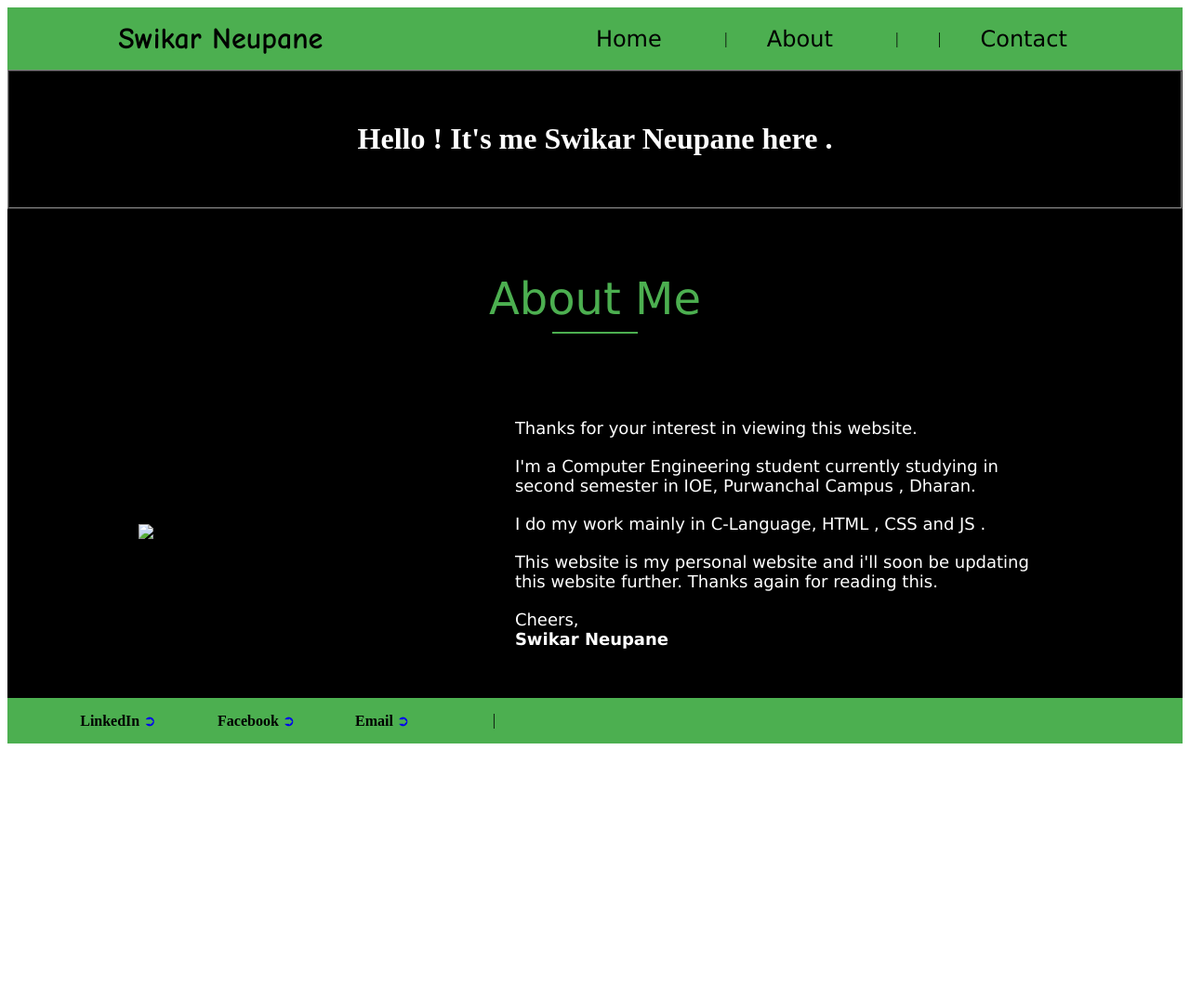
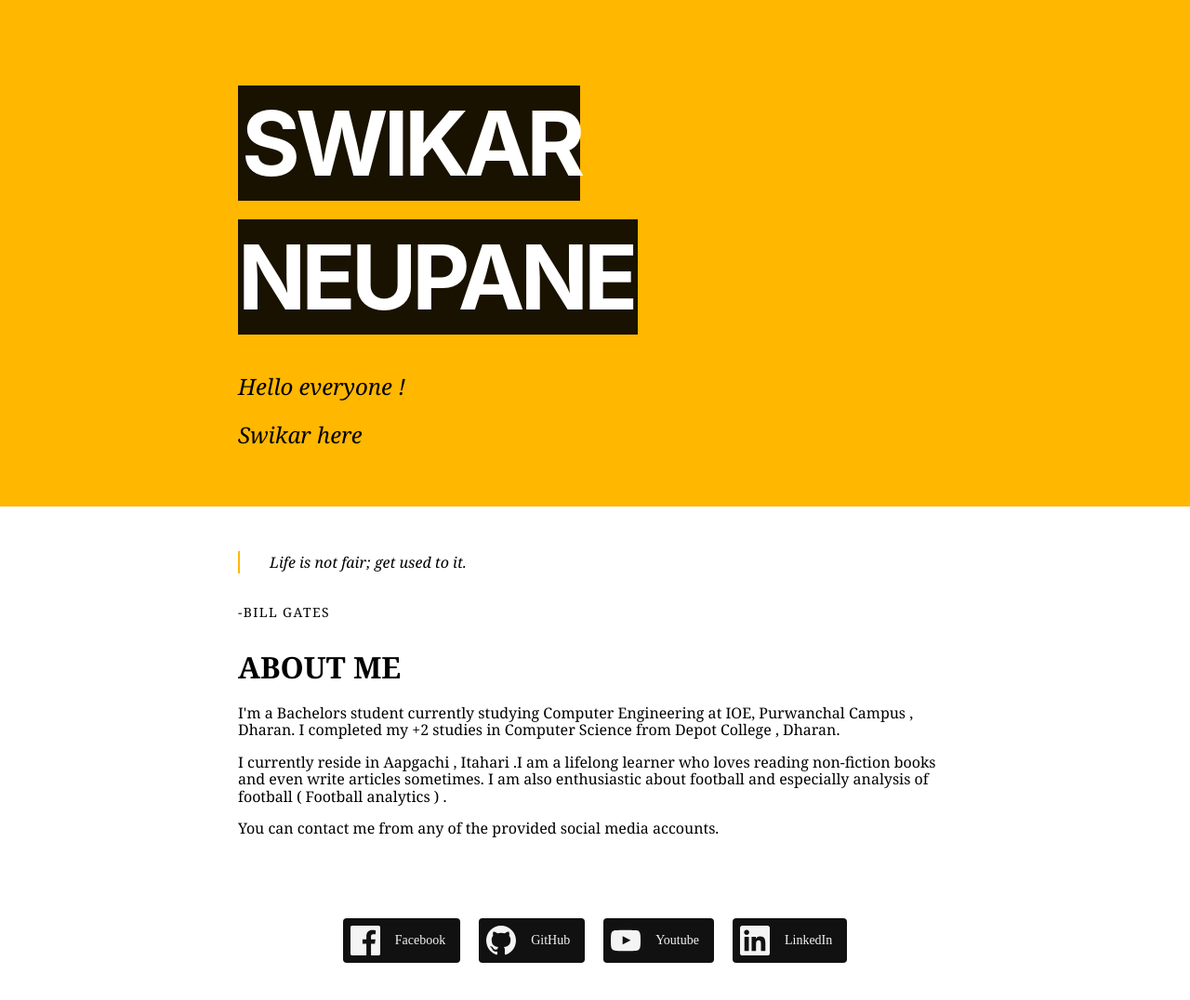
Before and after one commit to Swikarneupane/Mywebsite, a plain HTML site: page index.html in a window 1280 px wide. Shown: the whole page at 93% size. Before the commit the page ends 808 px from the top, so only its background shows below. Drawn offline with nearby package versions, Linux system fonts and the light colour scheme.

Commit message:
Update index.html

```diff
--- a/index.html
+++ b/index.html
@@ -1,208 +1,64 @@
 <!DOCTYPE html>
 <html lang="en">
-
 <head>
     <meta charset="UTF-8">
-	<meta name="viewport" content=
-		"width=device-width, initial-scale=1.0">
-	<title>HTML Project</title>
+    <meta http-equiv="X-UA-Compatible" content="IE=edge">
+    <meta name="viewport" content="width=device-width, initial-scale=1.0">
+    <link rel="stylesheet" href="https://unpkg.com/tachyons@4.12.0/css/tachyons.min.css"/>
+    <title>Document</title>
 </head>
+<body>
+    <article>
+        <header class="bg-gold sans-serif">
+          <div class="mw9 center pa4 pt5-ns ph7-l">
+            <time class="f6 mb2 dib ttu tracked"><small></small></time>
+            <h3 class="f2 f1-m f-headline-l measure-narrow lh-title mv0">
+              <span class="bg-black-90 lh-copy white pa1 tracked-tight">
+                SWIKAR NEUPANE
+              </span>
+            </h3>
+            <h4 class="f3 fw1 georgia i"><p>Hello everyone !</p> <p>Swikar here</p></h4>
+            <h5 class="f6 ttu tracked black-80"></h5>
+          </div>
+        </header>
+        <div class="pa4 ph7-l georgia mw9-l center">
+          <p class="f6 f5-ns lh-copy measure i pl4 bl bw1 b--gold mb4">
+            Life is not fair; get used to it.
+          </p>
+          <cite class="f6 ttu tracked fs-normal">-BILL GATES</cite>
+          <p class="f5 f4-ns lh-copy measure mb4">
+            <h1>ABOUT ME </h1>
+            <p>
+              I'm a Bachelors student currently studying Computer Engineering at IOE, Purwanchal Campus , Dharan. I completed my +2 studies in Computer Science from Depot College , Dharan.
+            </p>
+            <p>
+              I currently reside in Aapgachi , Itahari .I am a lifelong learner who loves reading non-fiction books and even write articles sometimes. I am also enthusiastic about football and especially analysis of football ( Football analytics ) .
+            </p>
+            <p>
+                You can contact me from any of the provided social media accounts.
+            </p>
+        </div>
+      </article>
 
-<body>
-	<!--Header(start)-->
-	<table id="header" border="0" width="100%"
-		cellpadding="0" cellspacing="0" bgcolor="#4CAF50">
-		<tr>
-			<td>
-				<table border="0" cellpadding="15"
-					cellspacing="0" width="90%" align="center">
-					<tr>
-						<td>
-
-
-						</td>
-
-						<td>
-							<font face="Comic sans MS" size="6">
-								<b>Swikar Neupane</b>
-							</font>
-						</td>
-
-						<td width="15%">
-
-						</td>
-
-						<td>
-							<a href="#home" style="text-decoration:none">
-								<font face="Verdana" size="5" color=black>
-									Home
-								</font>
+      <!-- SVG Icons are from https://simpleicons.org -->
+<footer class="pv4 ph2 tc-l">
+    <a class="no-underline near-white bg-animate bg-near-black hover-bg-gray inline-flex items-center ma2 tc br2 pa2" href="https://www.facebook.com/profile.php?id=100006885646259" title="Facebook">
+      <svg class="dib h2 w2" fill="currentColor" xmlns="http://www.w3.org/2000/svg" viewBox="0 0 16 16" fill-rule="evenodd" clip-rule="evenodd" stroke-linejoin="round" stroke-miterlimit="1.414"><path d="M15.117 0H.883C.395 0 0 .395 0 .883v14.234c0 .488.395.883.883.883h7.663V9.804H6.46V7.39h2.086V5.607c0-2.066 1.262-3.19 3.106-3.19.883 0 1.642.064 1.863.094v2.16h-1.28c-1 0-1.195.476-1.195 1.176v1.54h2.39l-.31 2.416h-2.08V16h4.077c.488 0 .883-.395.883-.883V.883C16 .395 15.605 0 15.117 0" fill-rule="nonzero"/></svg>
+      <span class="f6 ml3 pr2">Facebook</span>
     </a>
-						</td>
-
-						<td>
-							|
-						</td>
-
-						<td>
-							<a href="#about" style="text-decoration:none">
-								<font face="Verdana" size="5" color=black>
-									About
-								</font>
+    <a class="no-underline near-white bg-animate bg-near-black hover-bg-gray inline-flex items-center ma2 tc br2 pa2" href="https://github.com/Swikarneupane/Swikar_Neupane" title="GitHub">
+      <svg class="dib h2 w2" fill="currentColor" xmlns="http://www.w3.org/2000/svg" viewBox="0 0 16 16" fill-rule="evenodd" clip-rule="evenodd" stroke-linejoin="round" stroke-miterlimit="1.414"><path d="M8 0C3.58 0 0 3.582 0 8c0 3.535 2.292 6.533 5.47 7.59.4.075.547-.172.547-.385 0-.19-.007-.693-.01-1.36-2.226.483-2.695-1.073-2.695-1.073-.364-.924-.89-1.17-.89-1.17-.725-.496.056-.486.056-.486.803.056 1.225.824 1.225.824.714 1.223 1.873.87 2.33.665.072-.517.278-.87.507-1.07-1.777-.2-3.644-.888-3.644-3.953 0-.873.31-1.587.823-2.147-.083-.202-.358-1.015.077-2.117 0 0 .672-.215 2.2.82.638-.178 1.323-.266 2.003-.27.68.004 1.364.092 2.003.27 1.527-1.035 2.198-.82 2.198-.82.437 1.102.163 1.915.08 2.117.513.56.823 1.274.823 2.147 0 3.073-1.87 3.75-3.653 3.947.287.246.543.735.543 1.48 0 1.07-.01 1.933-.01 2.195 0 .215.144.463.55.385C13.71 14.53 16 11.534 16 8c0-4.418-3.582-8-8-8"/></svg>
+      <span class="f6 ml3 pr2">GitHub</span>
     </a>
-						</td>
-
-						<td>
-							|
-						</td>
-
-						<td>
-							|
-						</td>
-
-						<td>
-							<a href="#contact" style="text-decoration:none">
-								<font face="Verdana" size="5" color=black>
-									Contact
-								</font>
+    <a class="no-underline near-white bg-animate bg-near-black hover-bg-gray inline-flex items-center ma2 tc br2 pa2" href="https://www.youtube.com/channel/UCCHr7ZnfuOljX2UJB8WA3ig" title="youtube">
+      <svg class="dib w2 h2" fill="currentColor" xmlns="http://www.w3.org/2000/svg" viewBox="0 0 16 16" fill-rule="evenodd" clip-rule="evenodd" stroke-linejoin="round" stroke-miterlimit="1.414"><path d="M0 7.345c0-1.294.16-2.59.16-2.59s.156-1.1.636-1.587c.608-.637 1.408-.617 1.764-.684C3.84 2.36 8 2.324 8 2.324s3.362.004 5.6.166c.314.038.996.04 1.604.678.48.486.636 1.588.636 1.588S16 6.05 16 7.346v1.258c0 1.296-.16 2.59-.16 2.59s-.156 1.102-.636 1.588c-.608.638-1.29.64-1.604.678-2.238.162-5.6.166-5.6.166s-4.16-.037-5.44-.16c-.356-.067-1.156-.047-1.764-.684-.48-.487-.636-1.587-.636-1.587S0 9.9 0 8.605v-1.26zm6.348 2.73V5.58l4.323 2.255-4.32 2.24h-.002z"/></svg>
+      <span class="f6 ml3 pr2">Youtube</span>
     </a>
-						</td>
-					</tr>
-				</table>
-			</td>
-		</tr>
-	</table>
-	<!--Header(end)-->
-
-	<!--Home(start)-->
-	<table id="home" border="1" width="100%"
-		cellpadding="20" cellspacing="0" bgcolor="black">
-		<tr>
-			<td>
-				<table border="0" cellpadding="15"
-					cellspacing="0" width="90%" align="center">
-					<tr>
-						<td align="center" valign="middle">
-							<h3>
-								<font face="Times New Roman"
-									size="6" color="#ffffff">
-									Hello ! It's me Swikar Neupane here .
-								</font>
-							</h3>
-
-							<h2>
-								<font face="Verdana" size="6"
-									color="#4CAF50">
-									<!-- Freelance Programmer -->
-								</font>
-							</h2>
-						</td>
-					</tr>
-				</table>
-			</td>
-		</tr>
-	</table>
-	<!--Home(end)-->
-
-
-	<!--About(start)-->
-	<table id="about" border="0" width="100%"
-		cellpadding="0" cellspacing="0" bgcolor="black">
-		<tr>
-			<td>
-				<table border="0" cellpadding="15"
-					cellspacing="0" width="80%" align="center">
-					<tr>
-						<td height="180" align="center"
-							valign="middle" colspan="2">
-							<font face="Verdana" size="7"
-								color="#4CAF50">
-								About Me
-							</font>
-							<hr color="#4CAF50" width="90">
-						</td>
-					</tr>
-
-					<tr>
-						<td width="40%">
-							<img src="img.png">
-						</td>
-
-						<td width="60%">
-							<font face="Verdana" size="4"
-								color="white">
-								Thanks for your interest in viewing this website.
-								<hr color="black">
-								I'm a Computer Engineering student currently studying in second semester in IOE, Purwanchal Campus , Dharan.
-								<hr color="black">
-
-								I do my work mainly in C-Language,
-								HTML , CSS and JS .
-								<hr color="black">
-
-								This website is my personal website and i'll soon be updating this website further.
-
-								Thanks again for reading this.
-								<hr color="black">
-								Cheers,
-								<br>
-								<b>Swikar Neupane</b>
-							</font>
-						</td>
-					</tr>
-				</table>
-				<hr color="black">
-				<hr color="black">
-				<hr color="black">
-			</td>
-		</tr>
-	</table>
-	<!--About(end)-->
-
-
-	<!--Footer1(start)-->
-	<table id="footer" border="0" width="100%"
-		cellpadding="0" cellspacing="0" bgcolor="#4CAF50">
-		<tr>
-			<td>
-				<table border="0" cellpadding="15"
-					cellspacing="0" width="90%" align="center">
-					<tr>
-						<td width="13%" valign="top">
-							<b>LinkedIn</b>
-							<a href="#" style="text-decoration:none">
-								➲
+    <a class="no-underline near-white bg-animate bg-near-black hover-bg-gray inline-flex items-center ma2 tc br2 pa2" href="https://np.linkedin.com/in/swikar-neupane-8800281b2" title="LinkedIn">
+      <svg class="dib h2 w2" fill="currentColor" xmlns="http://www.w3.org/2000/svg" viewBox="0 0 16 16" fill-rule="evenodd" clip-rule="evenodd" stroke-linejoin="round" stroke-miterlimit="1.414"><path d="M13.632 13.635h-2.37V9.922c0-.886-.018-2.025-1.234-2.025-1.235 0-1.424.964-1.424 1.96v3.778h-2.37V6H8.51V7.04h.03c.318-.6 1.092-1.233 2.247-1.233 2.4 0 2.845 1.58 2.845 3.637v4.188zM3.558 4.955c-.762 0-1.376-.617-1.376-1.377 0-.758.614-1.375 1.376-1.375.76 0 1.376.617 1.376 1.375 0 .76-.617 1.377-1.376 1.377zm1.188 8.68H2.37V6h2.376v7.635zM14.816 0H1.18C.528 0 0 .516 0 1.153v13.694C0 15.484.528 16 1.18 16h13.635c.652 0 1.185-.516 1.185-1.153V1.153C16 .516 15.467 0 14.815 0z" fill-rule="nonzero"/></svg>
+      <span class="f6 ml3 pr2">LinkedIn</span>
     </a>
-						</td>
-
-						<td width="13%" valign="top">
-							<b>Facebook</b>
-							<a href="#" style="text-decoration:none">
-								➲
-							</a>
-						</td>
-
-						<td width="13%" valign="top">
-							<b>Email</b>
-							<a href="#" style="text-decoration:none">
-								➲
-							</a>
-						</td>
-
-						<td>
-							|
-						</td>
-
-
-					</tr>
-				</table>
-			</td>
-		</tr>
-	</table>
-	<!--Footer1(end)-->
-
-
+  </footer>
 
 </body>
-
 </html>
```
Lines whose indentation alone changed are shown as unchanged.
